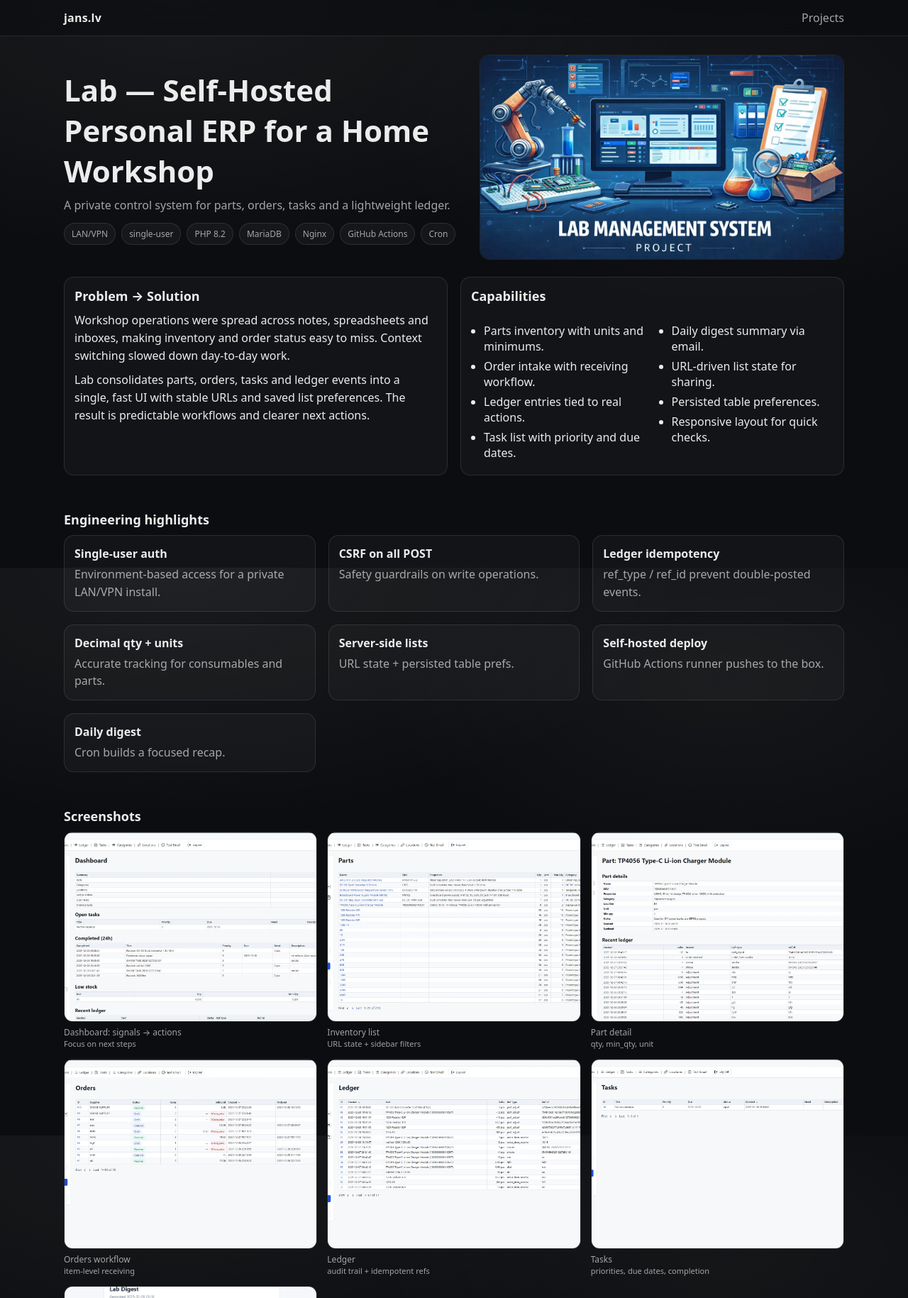
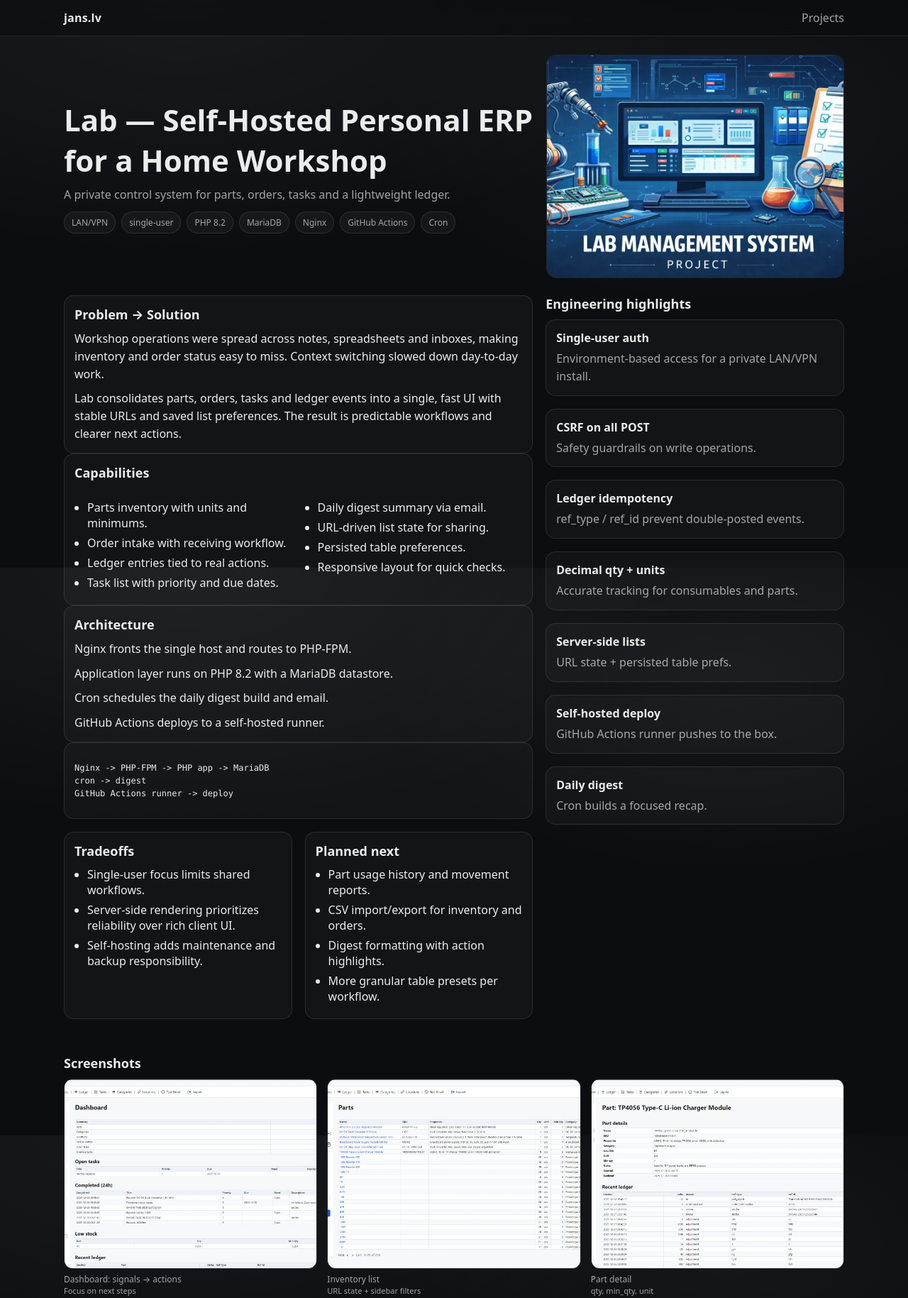
Before and after one commit to janek707/jans.lv, a plain HTML site: page projects/lab/index.html in a window 1280 px wide. Shown: the top 1829 px of the page at 71% size. Drawn offline with Linux system fonts and the light colour scheme.

Commit message:
Redesign lab case study layout and structure
Refactored the lab case study section to use a new grid-based layout with improved separation of content areas. Moved architecture, tradeoffs, and planned features into a unified section, and placed engineering highlights in a sticky sidebar. Updated CSS to support the new structure, adjusted grid templates, and improved responsive behavior for better readability and organization.

```diff
--- a/assets/css/projects.css
+++ b/assets/css/projects.css
@@ -110,17 +110,20 @@
 /* Lab case study layout */
 .lab-hero{
   display:grid;
-  grid-template-columns: 1.05fr 0.95fr;
+  grid-template-columns: 1.1fr 0.7fr;
   gap:var(--gap);
   align-items:center;
 }
 .lab-hero-cover{
   margin:0;
+  justify-self:end;
+  max-width:420px;
+  width:100%;
 }
 .lab-hero-cover img{
   width:100%;
   display:block;
-  aspect-ratio: 16 / 9;
+  aspect-ratio: 4 / 3;
   object-fit:cover;
   border-radius:14px;
   border:1px solid var(--line);
@@ -149,7 +152,7 @@
 }
 .lab-highlights{
   display:grid;
-  grid-template-columns:repeat(3, 1fr);
+  grid-template-columns:1fr;
   gap:var(--gap);
 }
 .lab-highlights h3{
@@ -170,14 +173,33 @@
   background:transparent;
 }
 
+.lab-case{
+  display:grid;
+  grid-template-columns: 1.1fr 0.7fr;
+  gap:var(--gap);
+  align-items:start;
+}
+.lab-right{
+  position:sticky;
+  top:92px;
+  align-self:start;
+}
+.lab-right h2{
+  margin:0 0 10px;
+}
+.lab-tail{
+  margin-top:var(--gap);
+}
+
 @media (max-width:960px){
   .lab-hero{grid-template-columns:1fr;}
-  .lab-highlights{grid-template-columns:repeat(2,1fr);}
+  .lab-hero-cover{justify-self:start;max-width:520px;}
+  .lab-case{grid-template-columns:1fr;}
+  .lab-right{position:static;}
 }
 
 @media (max-width:640px){
   .lab-columns{grid-template-columns:1fr;}
-  .lab-highlights{grid-template-columns:1fr;}
   .lab-hero-cover img{aspect-ratio: 4 / 3;}
 }
 
--- a/projects/lab/index.html
+++ b/projects/lab/index.html
@@ -43,8 +43,8 @@
       </figure>
     </section>
 
-    <section class="section">
-      <div class="duo">
+    <section class="section lab-case">
+      <div class="lab-left">
         <div class="panel">
           <h2>Problem → Solution</h2>
           <p>
@@ -74,10 +74,43 @@
             </ul>
           </div>
         </div>
+
+        <div class="panel">
+          <h2>Architecture</h2>
+          <p>Nginx fronts the single host and routes to PHP-FPM.</p>
+          <p>Application layer runs on PHP 8.2 with a MariaDB datastore.</p>
+          <p>Cron schedules the daily digest build and email.</p>
+          <p>GitHub Actions deploys to a self-hosted runner.</p>
         </div>
-    </section>
+        <div class="panel lab-arch">
+          <pre class="ascii">Nginx -> PHP-FPM -> PHP app -> MariaDB
+cron -> digest
+GitHub Actions runner -> deploy</pre>
+        </div>
 
-    <section class="section">
+        <div class="duo lab-tail">
+          <div class="panel">
+            <h2>Tradeoffs</h2>
+            <ul class="list-tight">
+              <li>Single-user focus limits shared workflows.</li>
+              <li>Server-side rendering prioritizes reliability over rich client UI.</li>
+              <li>Self-hosting adds maintenance and backup responsibility.</li>
+            </ul>
+          </div>
+
+          <div class="panel">
+            <h2>Planned next</h2>
+            <ul class="list-tight">
+              <li>Part usage history and movement reports.</li>
+              <li>CSV import/export for inventory and orders.</li>
+              <li>Digest formatting with action highlights.</li>
+              <li>More granular table presets per workflow.</li>
+            </ul>
+          </div>
+        </div>
+      </div>
+
+      <aside class="lab-right">
         <h2>Engineering highlights</h2>
         <div class="lab-highlights">
           <div class="panel">
@@ -109,6 +142,7 @@
             <p class="muted">Cron builds a focused recap.</p>
           </div>
         </div>
+      </aside>
     </section>
 
     <section class="section">
@@ -165,44 +199,6 @@
       </div>
     </section>
 
-    <section class="section">
-      <h2>Architecture</h2>
-      <div class="panel">
-        <p>Nginx fronts the single host and routes to PHP-FPM.</p>
-        <p>Application layer runs on PHP 8.2 with a MariaDB datastore.</p>
-        <p>Cron schedules the daily digest build and email.</p>
-        <p>GitHub Actions deploys to a self-hosted runner.</p>
-      </div>
-      <div class="panel lab-arch">
-        <pre class="ascii">Nginx -> PHP-FPM -> PHP app -> MariaDB
-cron -> digest
-GitHub Actions runner -> deploy</pre>
-      </div>
-    </section>
-
-    <section class="section">
-      <div class="duo">
-        <div class="panel">
-          <h2>Tradeoffs</h2>
-          <ul class="list-tight">
-            <li>Single-user focus limits shared workflows.</li>
-            <li>Server-side rendering prioritizes reliability over rich client UI.</li>
-            <li>Self-hosting adds maintenance and backup responsibility.</li>
-          </ul>
-        </div>
-
-        <div class="panel">
-          <h2>Planned next</h2>
-          <ul class="list-tight">
-            <li>Part usage history and movement reports.</li>
-            <li>CSV import/export for inventory and orders.</li>
-            <li>Digest formatting with action highlights.</li>
-            <li>More granular table presets per workflow.</li>
-          </ul>
-        </div>
-      </div>
-    </section>
-
     <footer class="site-footer">
       <div class="wrap muted">© 2025 jans.lv</div>
     </footer>
```
Lines whose indentation alone changed are shown as unchanged.
